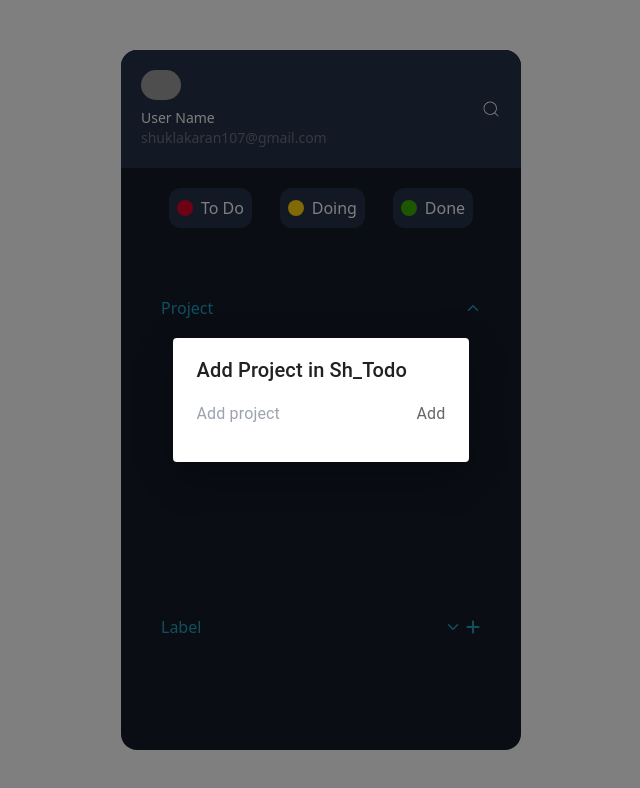
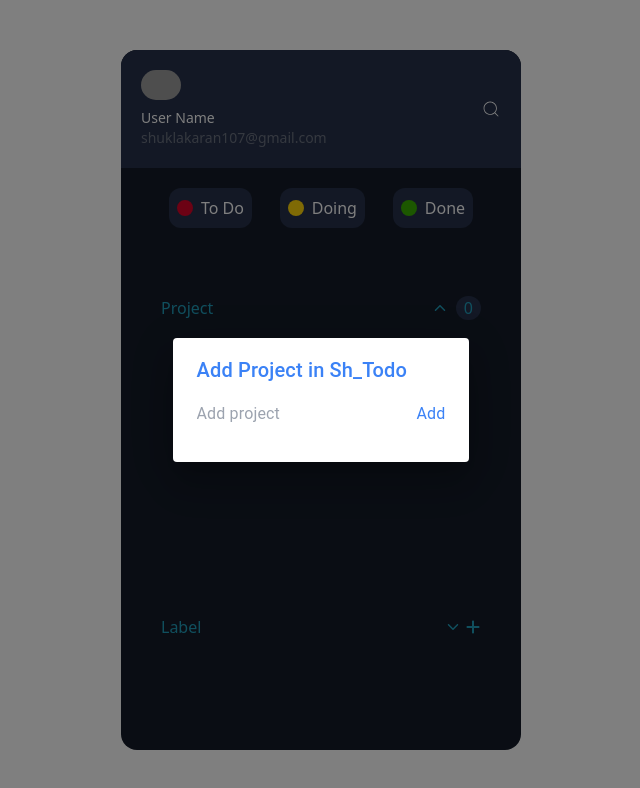
Before and after one commit to Sh-karan27/TodoApp, a React (Vite) app: page / in a window 1280 px wide. Both pictures are taken after a click on the button "ADD PROJECT". Shown: the top 788 px of the page, without its empty margins (319-959 px from the left). Built offline with nearby package versions, Linux system fonts and the light colour scheme; grey boxes are pictures that could not be loaded.

Commit message:
styling dialoge box

```diff
--- a/src/components/Projects.jsx
+++ b/src/components/Projects.jsx
@@ -19,13 +19,13 @@
   return (
     <section
       className={`w-[90%] relative  ${
-        toggle ? "h-[50px]" : " "
+        toggle? "h-[50px]" : " "
       }   flex items-center justify-center py-5 px-5 overflow-hidden`}
     >
       <div className="w-full h-full   flex flex-col items-center justify-start gap-5 rounded-xl ">
         <div className="w-full flex  items-center justify-between">
           <h1 className="text-[#219ebc]">Project</h1>
-          <div className="flex items-center justify-center gap-1">
+          <div className="flex items-center justify-center gap-2">
             {toggle ? (
               <IoIosArrowDown
                 className="text-[#219ebc] cursor-pointer"
@@ -37,6 +37,7 @@
                 onClick={() => setToggle(!toggle)}
               />
             )}
+            <div className="bg-[#26304A] text-[#219ebc] px-2   rounded-full">{data.length}</div>
           </div>
         </div>
 
@@ -50,7 +51,7 @@
                 className="w-full flex  items-center justify-between bg-[#26304A] px-1 py-1 rounded-md "
               >
                 <h1 className="text-white">{project.text}</h1>
-                <IoIosTrash className="text-red-500 text-2xl hover:cursor-pointer hover:text-blue-500" onClick={deleteProjectText(id)}/>
+                <IoIosTrash className="text-red-500 text-2xl hover:cursor-pointer hover:text-blue-500" onClick={()=>deleteProjectText(project.id)}/>
 
               </div>
             );
--- a/src/components/alertBox.jsx
+++ b/src/components/alertBox.jsx
@@ -54,19 +54,21 @@
         onClose={handleClose}
         aria-labelledby="alert-dialog-title"
         aria-describedby="alert-dialog-description"
+
       >
-        <DialogTitle id="alert-dialog-title">
+        <DialogTitle id="alert-dialog-title" className='text-blue-500'>
           {"Add Project in Sh_Todo"}
         </DialogTitle>
-        <DialogContent>
+        <DialogContent >
           <DialogContentText id="alert-dialog-description">
           <input
             type="text"
             placeholder="Add project"
             onChange={handleOnChange}
             value={textInput}
+            className=' outline-none'
           />
-          <button onClick={addProjectText}>Add</button>
+          <button onClick={addProjectText} className='text-blue-500 cursor-pointer'>Add</button>
 
           </DialogContentText>
         </DialogContent>
```
